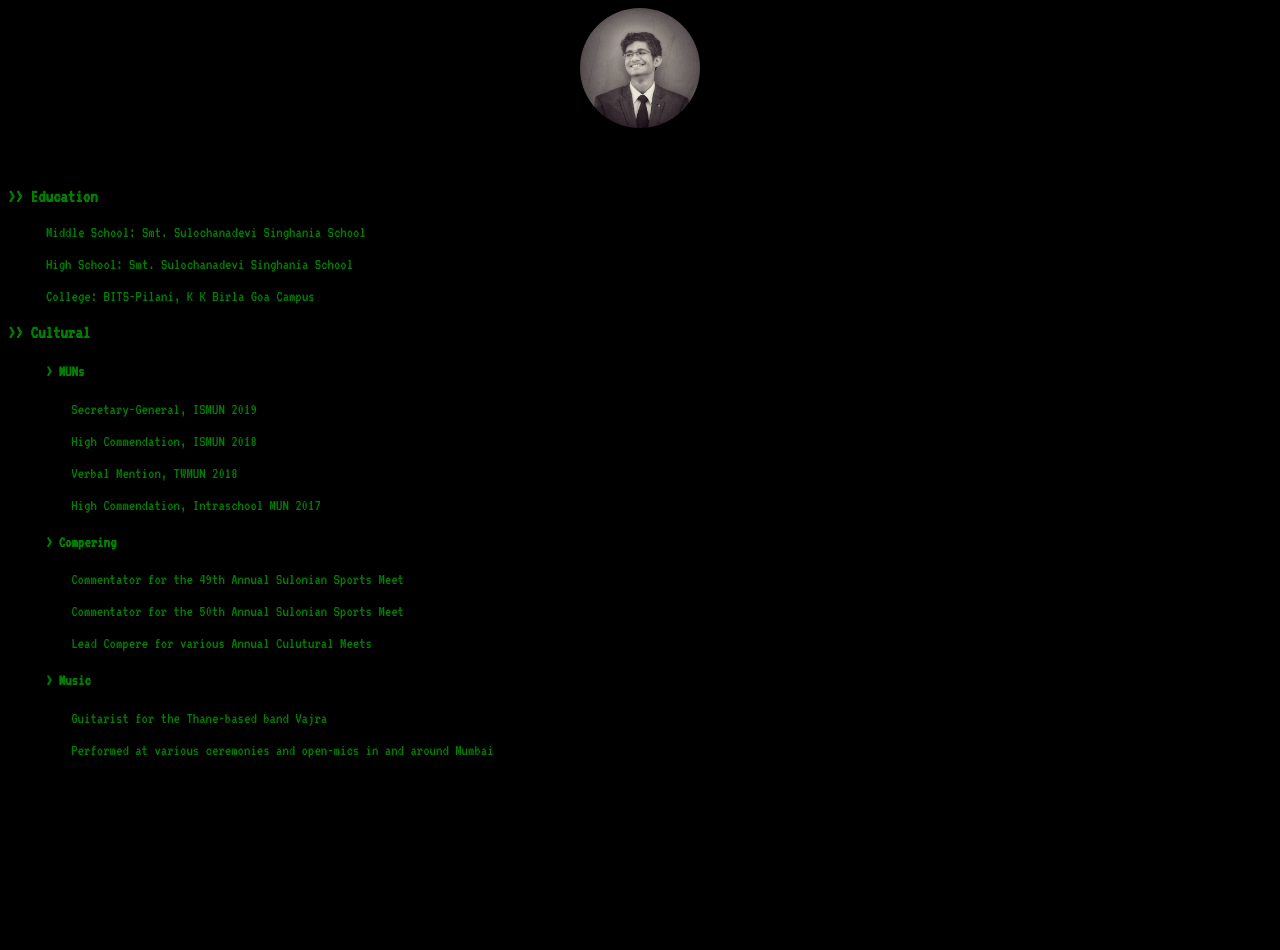
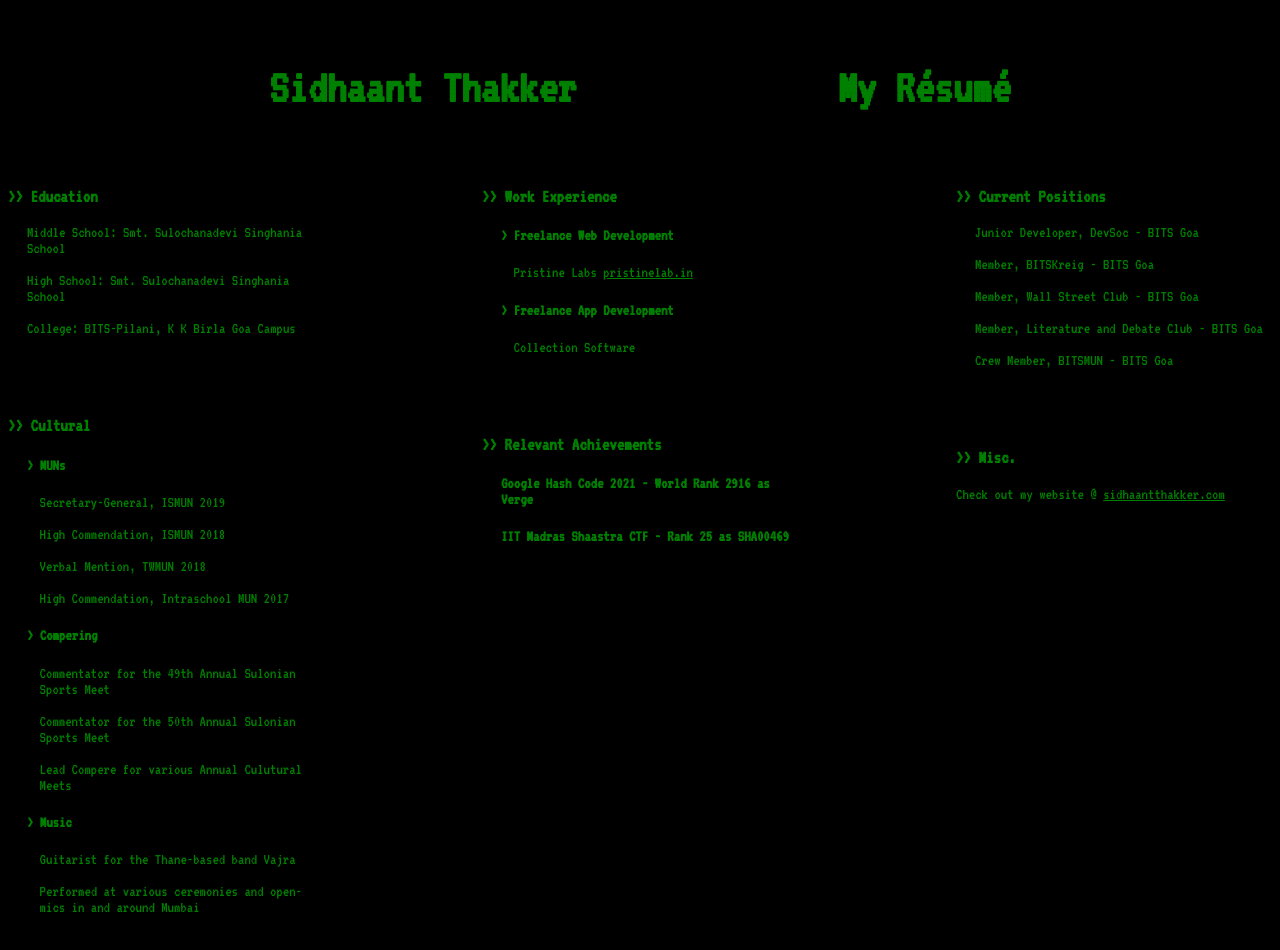
Before and after one commit to SidhaantThakker/sidhaantthakker.github.io, a plain HTML site: page index.html in a window 1280 px wide. Before the commit the page ends 800 px from the top, so only its background shows below. Drawn offline with Linux system fonts and the light colour scheme.

Commit message:
added all rows

```diff
--- a/index.html
+++ b/index.html
@@ -15,15 +15,16 @@
 
         <div>
             <div class="bio">
-                <img class="profile" src="ProfilePhoto.jpg">
+
+                <h2 class="title1">Sidhaant Thakker</h2>
+                <h2 class="title2">My Résumé</h2>
             </div>
-            <h3></h3>
         </div>
 
-        <div>
-            <div>
+        <div class="content">
+            <div class="row">
                 <!-- Education -->
-                <div>
+                <div class="box">
                     <h3>>> Education</h3>
                     <p class="tab">Middle School: Smt. Sulochanadevi Singhania School</p>
                     <p class="tab">High School: Smt. Sulochanadevi Singhania School</p>
@@ -31,7 +32,7 @@
                 </div>
 
                 <!-- Cultural -->
-                <div>
+                <div class="box">
                     <h3>>> Cultural</h3>
                     <h4 class="tab">> MUNs </h4>
                     <p class="dtab">Secretary-General, ISMUN 2019</p>
@@ -47,6 +48,38 @@
                     <p class="dtab">Performed at various ceremonies and open-mics in and around Mumbai</p>
                 </div>
             </div>
+            <div class="row row2">
+                <!-- Work Experience-->
+                <div class="box">
+                    <h3>>> Work Experience</h3>
+                    <h4 class="tab">> Freelance Web Development </h4>
+                    <p class="dtab"> Pristine Labs <a href="http://www.pristinelab.in" target="_blank">pristinelab.in</a> </p>
+                    <h4 class="tab">> Freelance App Development </h4>
+                    <p class="dtab"> Collection Software </p>
+                </div>
+                <!-- Relevant Achievements -->
+                <div class="box">
+                    <h3>>> Relevant Achievements</h3>
+                    <h4 class="tab">Google Hash Code 2021 - World Rank 2916 as Verge</h4>
+                    <h4 class="tab">IIT Madras Shaastra CTF - Rank 25 as SHA00469</h4>
+                </div>
+            </div>
+            <div class="row">
+                <!-- Current Positions -->
+                <div class="box">
+                    <h3>>> Current Positions</h3>
+                    <p class="tab"> Junior Developer, DevSoc - BITS Goa</p>
+                    <p class="tab"> Member, BITSKreig - BITS Goa</p>
+                    <p class="tab"> Member, Wall Street Club - BITS Goa</p>
+                    <p class="tab"> Member, Literature and Debate Club - BITS Goa</p>
+                    <p class="tab"> Crew Member, BITSMUN - BITS Goa</p>
+                </div>
+                <!-- Miscellaneous -->
+                <div class="box">
+                    <h3>>> Misc. </h3>
+                    <p>Check out my website @ <a href="https://sidhaantthakker.com/" target="_blank"> sidhaantthakker.com </a> </p>
+                </div>
+            </div>
         </div>
     </div>
 </body>
--- a/style.css
+++ b/style.css
@@ -10,21 +10,43 @@ body{
     height: 75%;
     border-radius: 50%;
     width: auto;
+    border: 3px solid green;
 }
 
 .bio{
     height: 20vh;
     display: flex;
-    justify-content: center;
+    justify-content: space-evenly;
+    align-items: center;
 }
 
 .tab{
-    margin-left: 3%;
+    margin-left: 6%;
 }
 .dtab{
-    margin-left: 5%;
+    margin-left: 10%;
 }
 
 div{
     margin-top: 0;
 }
+
+.content{
+    display: flex;
+    justify-content: space-between;
+}
+
+.row{
+    width: 25%;
+    height: 100%;
+}
+.title1{
+    font-size: 300%;
+}
+.title2{
+    font-size: 300%;
+}
+
+.box{
+    margin-bottom: 10vh;
+}
```
